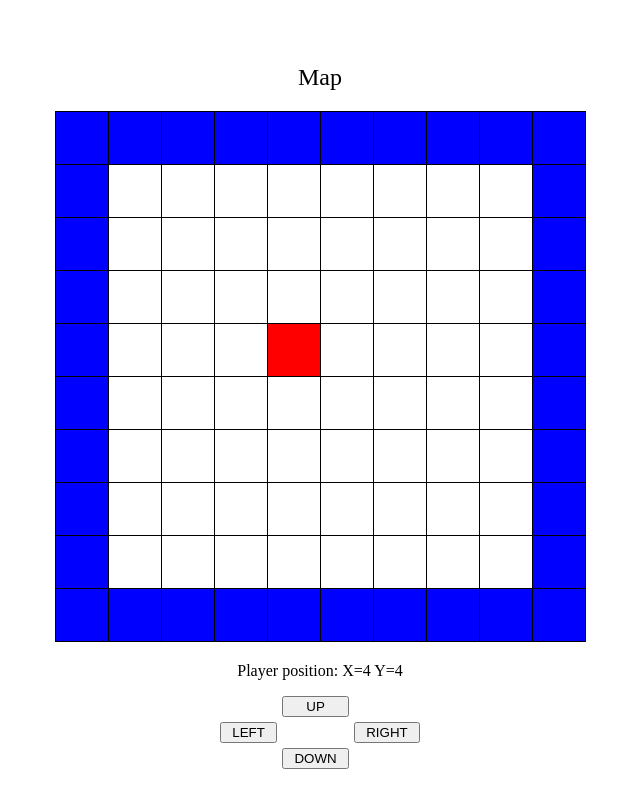
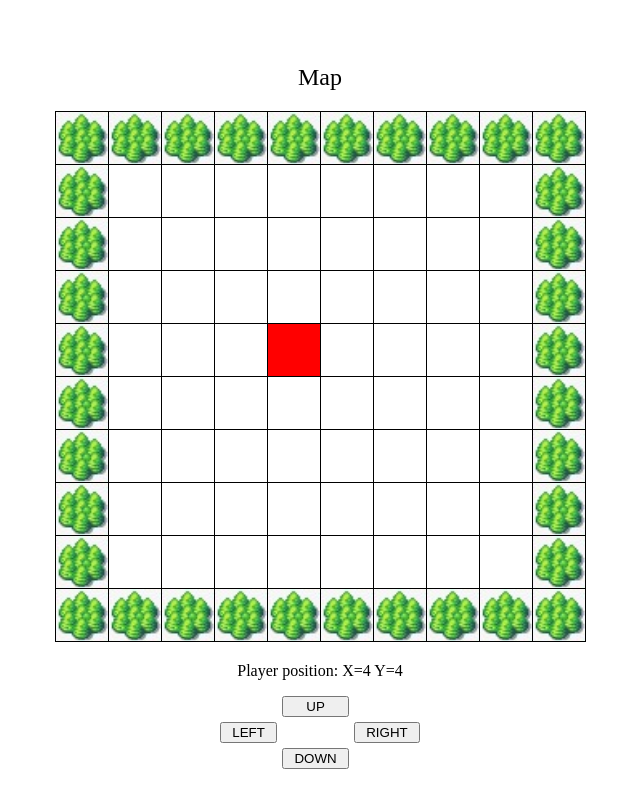
Before and after one commit to anndra17/IBM_Practice, a React (Vite) app: page / in a window 1280 px wide. Shown: the whole page, without its empty margins (320-960 px from the left). Built offline with nearby package versions, Linux system fonts and the light colour scheme.

Commit message:
Applied an image to margins

```diff
--- a/src/components/MapBase.jsx
+++ b/src/components/MapBase.jsx
@@ -2,6 +2,7 @@
 import React from "react";
 import { connect } from "react-redux";
 import "./../styles/MapBase.css"; // Adjust the path as needed
+import marginImage from "./../assets/marginImage.jpeg"; // Adjust the path as needed
 
 const MapBase = ({ x, y }) => {
 
@@ -13,8 +14,8 @@ const MapBase = ({ x, y }) => {
         const isBorderCell = row === 0 || row === 9 || col === 0 || col === 9;
         const className = (col === x && row === y) ? "red-cell" : "map-cell";
         cells.push(
-          <td key={col === 0} className={className}
-          style={isBorderCell ? { backgroundColor: "blue" } : {}}
+          <td key={`${row}-${col}`} className={className}
+          style={isBorderCell ? { backgroundImage: `url(${marginImage})`, backgroundSize: 'cover' } : {}}
           ></td>
         );
       }
```
Also changed, not shown: src/assets/marginImage.jpeg (added).
